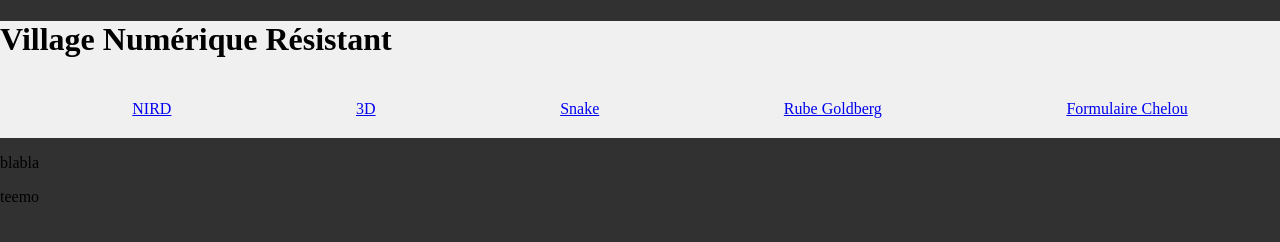
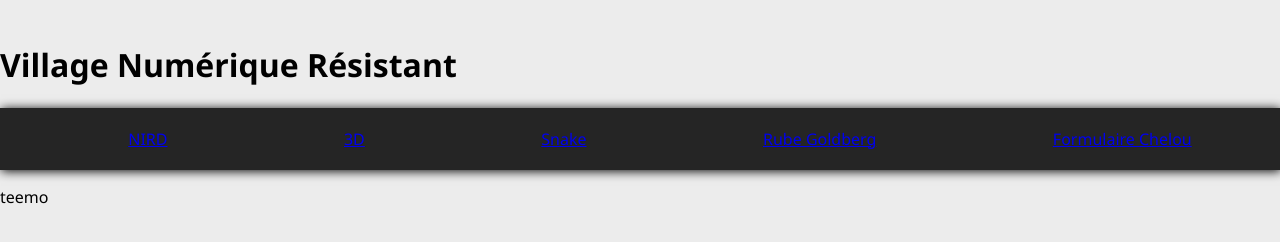
Before and after one commit to DepoortereKylian/DepoortereKylian.github.io-nuit_de_linfo, a plain HTML site: page HTML/index.html in a window 1280 px wide. Drawn offline with Linux system fonts and the light colour scheme.

Commit message:
Co-authored-by: Théo Castillo <Theo-Castillo@users.noreply.github.com>

```diff
--- a/CSS/index.css
+++ b/CSS/index.css
@@ -1,11 +1,9 @@
 body {
     margin: 0;
     margin-top: 0px;
-    background-color: rgb(49, 49, 49);
-}
-
-header {
-    background-color: rgb(240, 240, 240);
+    background-color: #ececec;
+    color: rgb(0, 0, 0);
+    font-family: 'Segoe UI', Tahoma, Geneva, Verdana, sans-serif;
 }
 
 ul {
@@ -13,9 +11,13 @@ ul {
     display: flex;
     flex-direction: row;
     justify-content: space-around;
+    background-color: rgb(37, 37, 37);
+    box-shadow: 1px 1px 10px;
 }
 
 li {
     text-decoration:none;
     text-align:center;
     padding: 20px;
+    color: #ffffff;
+}
--- a/HTML/index.html
+++ b/HTML/index.html
@@ -1,14 +1,21 @@
 <!DOCTYPE html>
 <html lang="fr">
+
 <head>
     <meta charset="UTF-8">
     <meta name="viewport" content="width=device-width, initial-scale=1.0">
     <title>Document</title>
-    <link href="../CSS/index.css" rel="stylesheet"/>
+    <link href="../CSS/index.css" rel="stylesheet" />
 </head>
+
 <body>
     <header>
+        <div>
+            <img src="" alt="">
             <h1>Village Numérique Résistant</h1>
+
+        </div>
+        <nav>
             <ul>
                 <li><a href="index.html">NIRD</a></li>
                 <li><a href="3D.html">3D</a></li>
@@ -16,12 +23,14 @@
                 <li><a href="rube_goldberg.html">Rube Goldberg</a></li>
                 <li><a href="formulaire.html">Formulaire Chelou</a></li>
             </ul>
+        </nav>
     </header>
     <main>
-        <p>blabla</p>
+        <p></p>
     </main>
     <footer>
         <p>teemo</p>
     </footer>
 </body>
+
 </html>
--- a/blabla.txt
+++ b/blabla.txt
@@ -1,4 +1,4 @@
 https://prod.liveshare.vsengsaas.visualstudio.com/join?E335F5BEF302B0B729984CF0F12B86D95C40
 
 
-http://localhost:5500/index.html
+http://localhost:5500/HTML/formulaire.html
```
Also changed, not shown: IMG/tQ5qAXpBQwYKBHCVPdgLkFF0ohizc7Y8WHYNgKhEtYykSeVtWl.png (added). Lines whose indentation alone changed are shown as unchanged.
